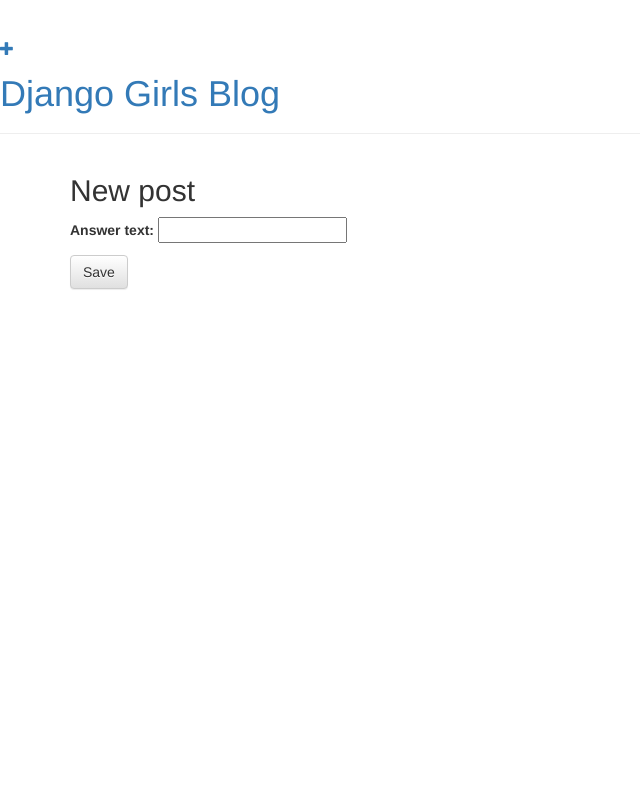
After one commit to VarvarigosG/Thesis, a Django app: page /polls/get-form/ in a window 1280 px wide. The commit adds this page. Shown: the whole page, without its empty margins (0-640 px from the left). Run offline with Django 3.2, Linux system fonts and the light colour scheme; some libraries are stand-ins or nearby versions.

Commit message:
Thesis Commit 17

```diff
--- /dev/null
+++ b/polls/forms.py
@@ -0,0 +1,20 @@
+from django import forms
+
+from .models import Choice
+
+
+# class DetailForm(forms.ModelForm):
+#     text = forms.CharField()
+#
+#
+#     class Meta:
+#         model = Choice
+#         # me poio model antistoixizetai auto to form
+#         fields = ('answer_text',)
+#         # poio field apo to model pairnei
+
+class PostForm(forms.ModelForm):
+
+    class Meta:
+        model = Choice
+        fields = ('answer_text',)
--- a/polls/models.py
+++ b/polls/models.py
@@ -21,9 +21,9 @@
 
 class Choice(models.Model):
     question = models.ForeignKey(Question, on_delete=models.CASCADE)
-    choice_text = models.CharField(max_length=200, blank=True)
+    choice_text = models.CharField(max_length=200,)
     votes = models.IntegerField(default=0)
-    answer_text = models.TextField(max_length=200, null=True, blank=True)
+    answer_text = models.CharField(max_length=200,  null=True)
 
     def __str__(self):
         return self.choice_text
--- a/polls/templates/polls/percentage.html
+++ b/polls/templates/polls/percentage.html
@@ -1,60 +1,26 @@
-<!DOCTYPE html>
-<html lang="en">
-<head>
-    <meta charset="UTF-8">
-    <title></title>
-</head>
 
-{% block content %}
-<div id="chartContainer" style="height: 370px; width: 100%;"></div>
-<canvas id="choice-chart" data-url="{% url 'polls:choice-chart' question.id %}"></canvas>
-</div>
-<script src="https://canvasjs.com/assets/script/canvasjs.min.js"></script>
-<body>
-<script>
-    window.onload = function () {
-
-        var chart = new CanvasJS.Chart("chartContainer", {
-            exportEnabled: true,
-            animationEnabled: true,
-            title: {
-                text: "State Operating Funds"
-            },
-            legend: {
-                cursor: "pointer",
-                itemclick: explodePie
-            },
-            data: [{
-                type: "pie",
-                showInLegend: true,
-                toolTipContent: "{name}: <strong>{y}%</strong>",
-                indexLabel: "{name} - {y}%",
-                dataPoints: [
-                    {y: 26, name: "School Aid", exploded: true},
-                    {y: 20, name: "Medical Aid"},
-                    {y: 5, name: "Debt/Capital"},
-                    {y: 3, name: "Elected Officials"},
-                    {y: 7, name: "University"},
-                    {y: 17, name: "Executive"},
-                    {y: 22, name: "Other Local Assistance"}
-                ]
-            }]
-        });
-        chart.render();
-    }
-
-    function explodePie(e) {
-        if (typeof (e.dataSeries.dataPoints[e.dataPointIndex].exploded) === "undefined" || !e.dataSeries.dataPoints[e.dataPointIndex].exploded) {
-            e.dataSeries.dataPoints[e.dataPointIndex].exploded = true;
-        } else {
-            e.dataSeries.dataPoints[e.dataPointIndex].exploded = false;
-        }
-        e.chart.render();
-
-    }
-</script>
-
-
-{% endblock %}
-</body>
+{% load static %}
+<html>
+    <head>
+        <title>Django Girls blog</title>
+        <link rel="stylesheet" href="//maxcdn.bootstrapcdn.com/bootstrap/3.2.0/css/bootstrap.min.css">
+        <link rel="stylesheet" href="//maxcdn.bootstrapcdn.com/bootstrap/3.2.0/css/bootstrap-theme.min.css">
+        <link href='//fonts.googleapis.com/css?family=Lobster&subset=latin,latin-ext' rel='stylesheet' type='text/css'>
+        <link rel="stylesheet" href="{% static 'css/blog.css' %}">
+    </head>
+    <body>
+        <div class="page-header">
+            <a href="{% url 'polls:get-form' %}" class="top-menu"><span class="glyphicon glyphicon-plus"></span></a>
+            <h1><a href="/">Django Girls Blog</a></h1>
+        </div>
+        <div class="content container">
+            <div class="row">
+                <div class="col-md-8">
+                    {% block content %}
+                    {% include 'polls/percentage2.html' %}
+                    {% endblock %}
+                </div>
+            </div>
+        </div>
+    </body>
 </html>
--- /dev/null
+++ b/polls/templates/polls/percentage2.html
@@ -0,0 +1,9 @@
+
+
+{% block content %}
+    <h2>New post</h2>
+    <form method="POST" class="post-form">{% csrf_token %}
+        {{ form.as_p }}
+        <button type="submit" class="save btn btn-default">Save</button>
+    </form>
+{% endblock %}
--- a/polls/urls.py
+++ b/polls/urls.py
@@ -15,4 +15,5 @@
     path('<int:question_id>/vote/', views.vote, name='vote'),
     #has changed from <question_id> to <pk>.
     path('<int:question_id>/choice-chart/', views.choice_chart, name='choice-chart'),
+    path('get-form/', views.get_form, name='get-form'),
 ]
--- a/polls/views.py
+++ b/polls/views.py
@@ -1,13 +1,14 @@
+from django.contrib import messages
+from django.db.models import Sum
 from django.http import HttpResponseRedirect
-from django.shortcuts import get_object_or_404, render
+from django.http import JsonResponse
+from django.shortcuts import get_object_or_404, render, redirect
 from django.urls import reverse
+from django.utils import timezone
 from django.views import generic
+# from .forms import DetailForm
 from .models import Choice, Question
-from django.utils import timezone
-from django.contrib import messages
-from django.http import HttpResponse
-from django.db.models import Sum
-from django.http import JsonResponse
+from .forms import PostForm
 
 
 # # kanei display  ena question text xwris apotelesmata kai ena form gia na kaneis vote
@@ -41,7 +42,6 @@
     template_name = 'polls/index.html'
     context_object_name = 'latest_question_list'
 
-
     # For DetailView the question variable is provided automatically – since we’re using a Django model (Question),
     # Django is able to determine an appropriate name for the context variable. However, for ListView, the automatically
     # generated context variable is question_list. To override this we provide the context_object_name attribute, specifying
@@ -57,6 +57,7 @@
         context['latest_question_list2'] = Question.objects.filter(id__gt=4).values()
         return context
 
+
 class DetailView(generic.DetailView):
     model = Question
     template_name = 'polls/detail.html'
@@ -66,6 +67,22 @@
         Excludes any questions that aren't published yet.
         """
         return Question.objects.filter(pub_date__lte=timezone.now())
+
+    # def get(self, request, pk,):
+    #     form = DetailForm()
+    #     return render(request, 'polls/detail.html', {'form': form})
+    #
+    # def post(self, request,pk):
+    #     form = DetailForm(request.POST)
+    #     if form.is_valid():
+    #         post = form.save()
+    #         post.save()
+    #         text = form.cleaned_data['answer_text']
+    #         form = DetailForm()
+    #         return redirect('home:home')
+    #
+    #     # args = {'form': form, 'text': text, }
+    #     return render(request, 'polls/detail.html', {'form': form}, {'text': text, })
 
 
 def vote(request, question_id):
@@ -125,3 +142,17 @@
         'labels': labels,
         'data': data,
     })
+
+def get_form(request):
+
+    if request.method == "POST":
+        form = PostForm(request.POST)
+        if form.is_valid():
+            post = form.save(commit=False)
+            # post.author = request.user
+            # post.published_date = timezone.now()
+            post.save()
+            return redirect('post_detail', pk=post.pk)
+    else:
+        form = PostForm()
+    return render(request, 'polls/percentage.html', {'form': form})
```
Also changed, not shown: polls/templates/polls/detail.html (+5 -2 lines), polls/templates/polls/freetext.html (added, +41 -0 lines), polls/templates/polls/index.html (+1 -27 lines), db.sqlite3.
